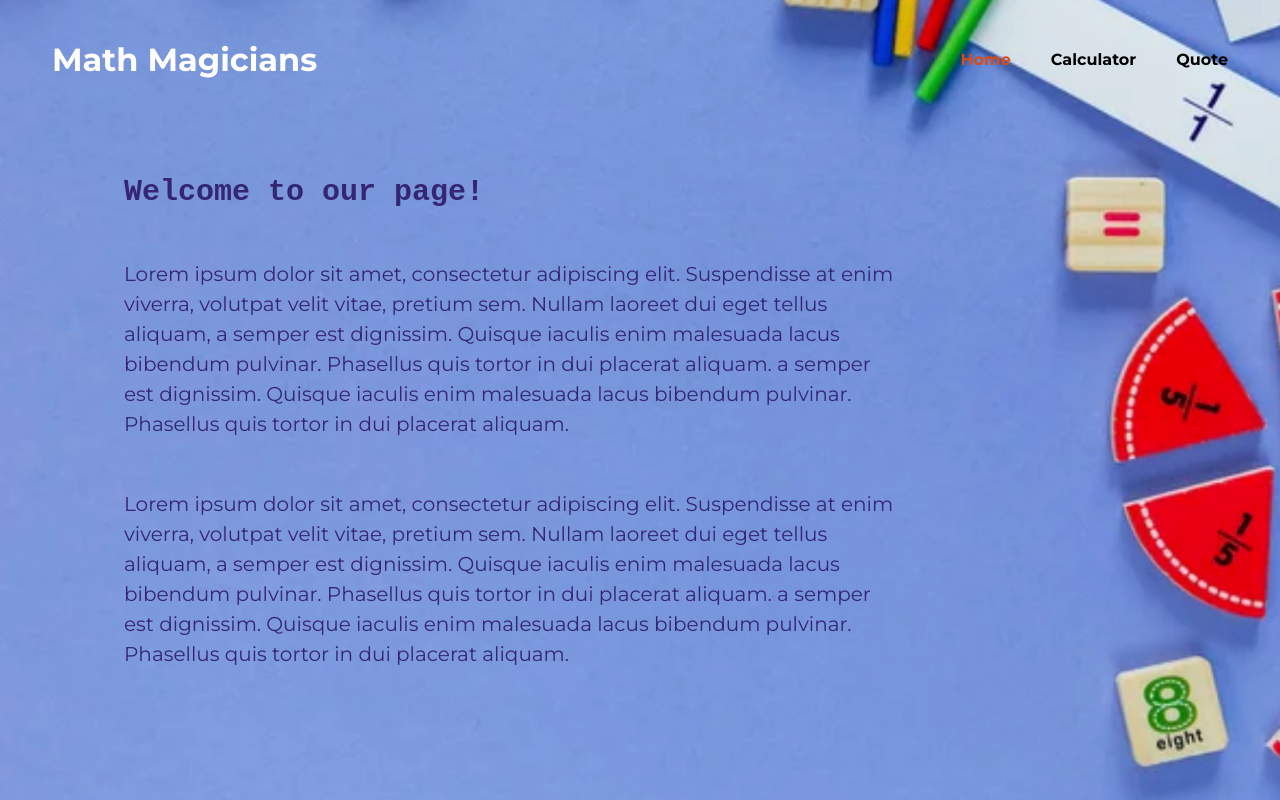
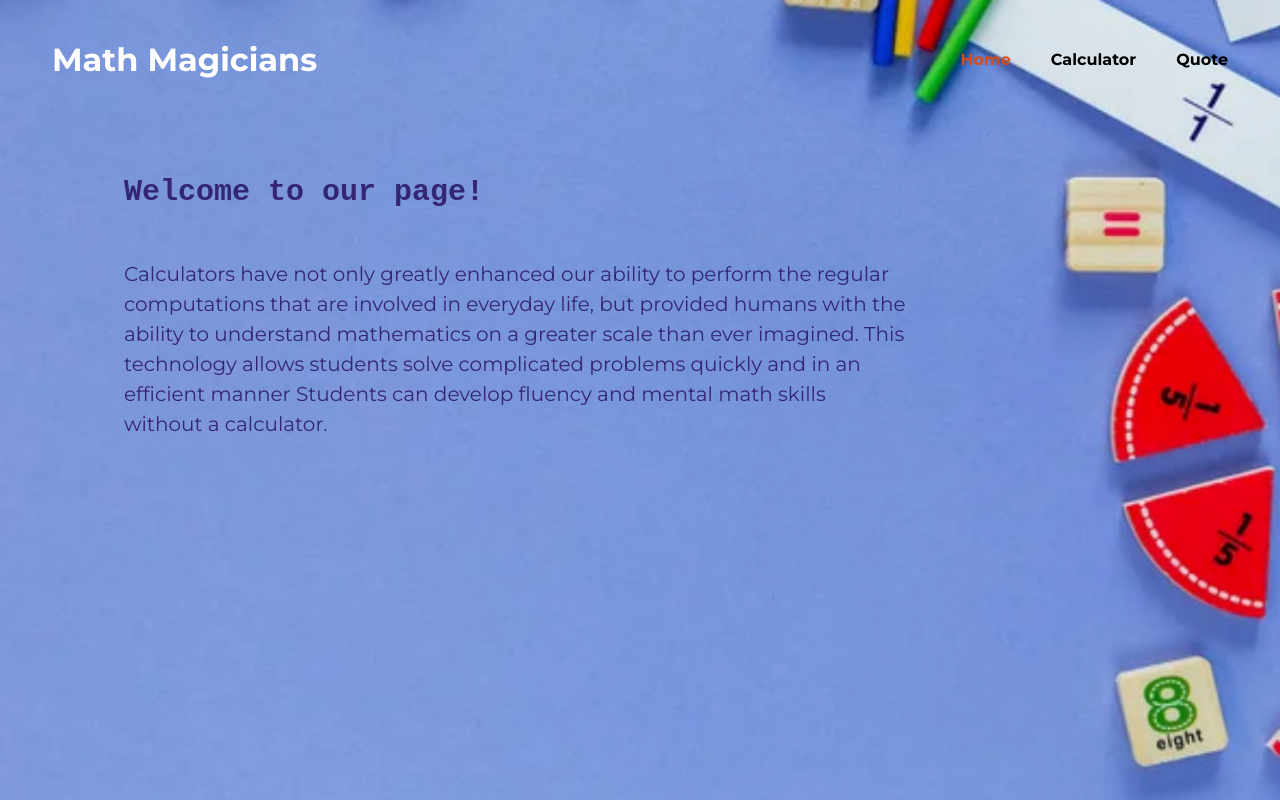
Before and after one commit to shahira-sadat/MathMagicians, a React (Create React App) app: page /#/ in a window 1280 px wide. Built offline with nearby package versions, Linux system fonts and the light colour scheme.

Commit message:
Update content

```diff
--- a/src/components/Home.js
+++ b/src/components/Home.js
@@ -1,12 +1,10 @@
 import './Home.css';
 
-const CONTENT = `Lorem ipsum dolor sit amet, consectetur adipiscing elit.
-Suspendisse at enim viverra, volutpat velit vitae, pretium sem.
-Nullam laoreet dui eget tellus aliquam, a semper est dignissim.
-Quisque iaculis enim malesuada lacus bibendum pulvinar.
-Phasellus quis tortor in dui placerat aliquam. a semper est dignissim.
-Quisque iaculis enim malesuada lacus bibendum pulvinar.
-Phasellus quis tortor in dui placerat aliquam.
+const CONTENT = `Calculators have not only greatly enhanced our ability to perform the regular computations
+ that are involved in everyday life, but provided humans with the ability to understand mathematics on a
+ greater scale than ever imagined.
+ This technology allows students solve complicated problems quickly and in an efficient manner Students
+ can develop fluency and mental math skills without a calculator.
 `;
 
 function Home() {
@@ -14,7 +12,6 @@ function Home() {
     <section className="home">
       <h2 className="section-title">Welcome to our page!</h2>
       <p className="content">{CONTENT}</p>
-      <p className="content">{CONTENT}</p>
     </section>
   );
 }
```
